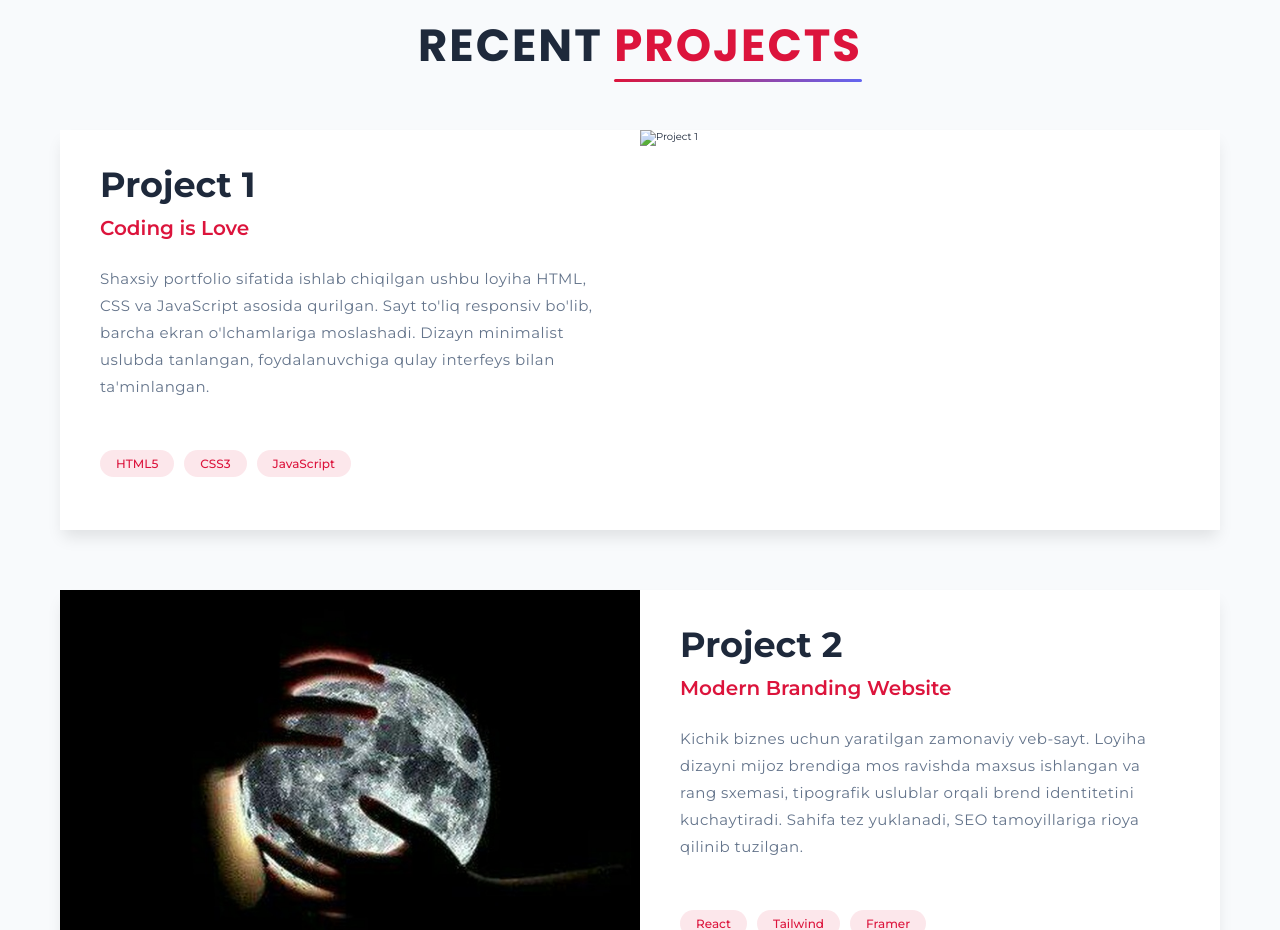
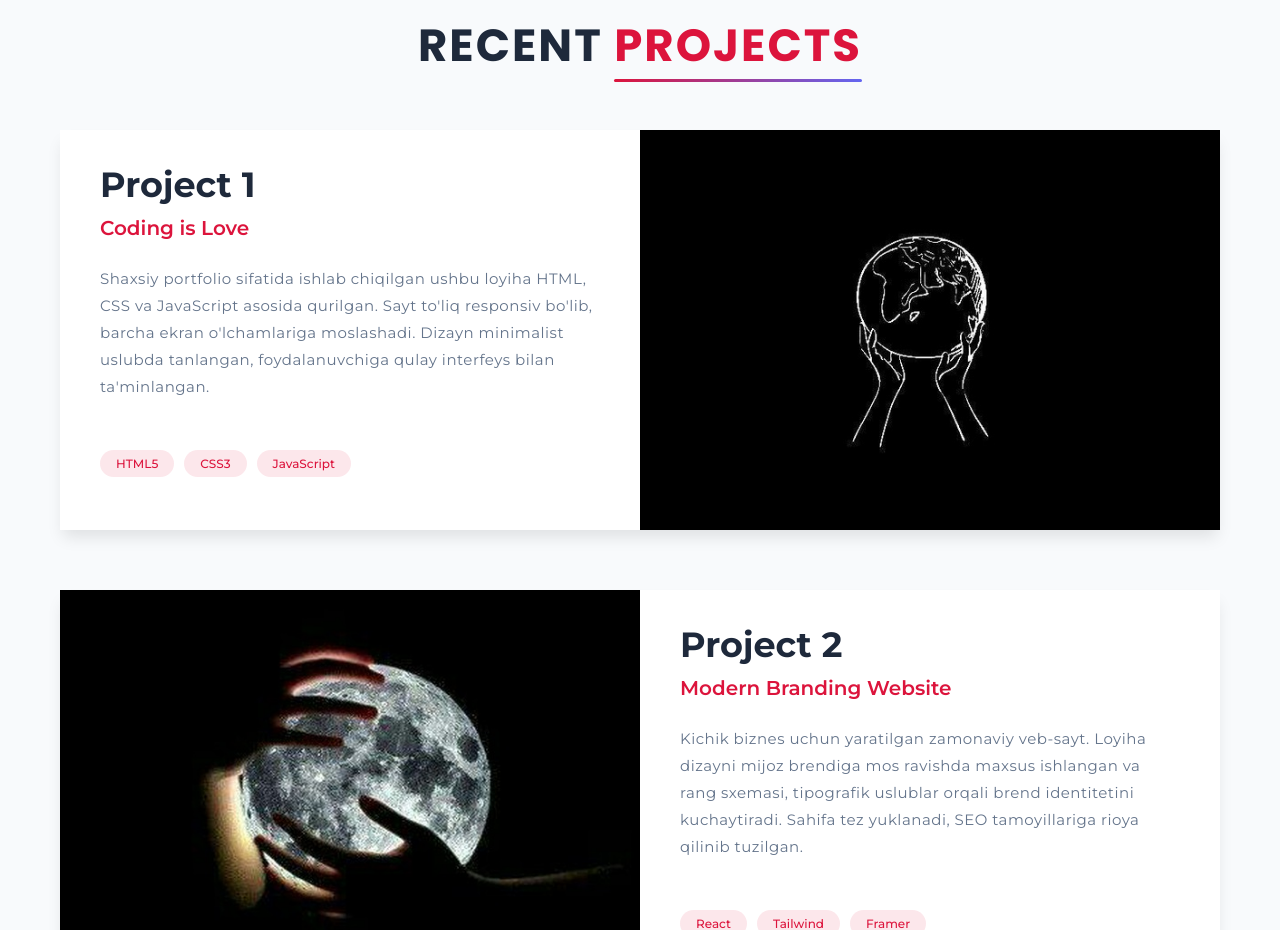
Before and after one commit to alibekshomurotov/My-portfolia, a plain HTML site: page sty;e.html in a window 1280 px wide. Shown: the part 1900-2830 px from the top of the page. Drawn offline with Linux system fonts and the light colour scheme.

```diff
--- a/sty;e.html
+++ b/sty;e.html
@@ -178,7 +178,7 @@
                             </div>
                         </div>
                         <div class="project-img">
-                            <img src="pictures/photo_2022-03-16_13-29-54.jpg" alt="Project 1">
+                            <img src="photo_2022-03-16_13-29-54.jpg" alt="Project 1">
                             <div class="project-overlay">
                                 <a href="https://mykundalik.netlify.app/" class="view-btn">View Project</a>
                             </div>
```
